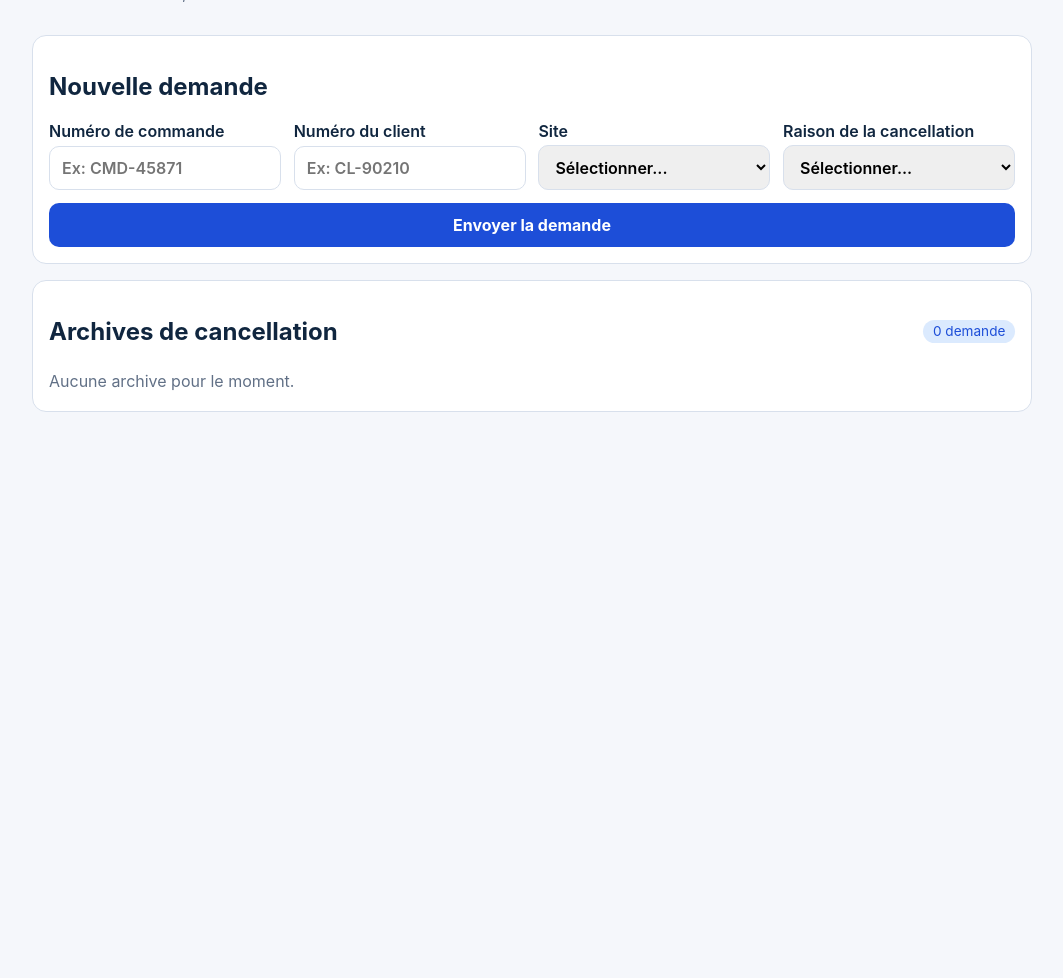
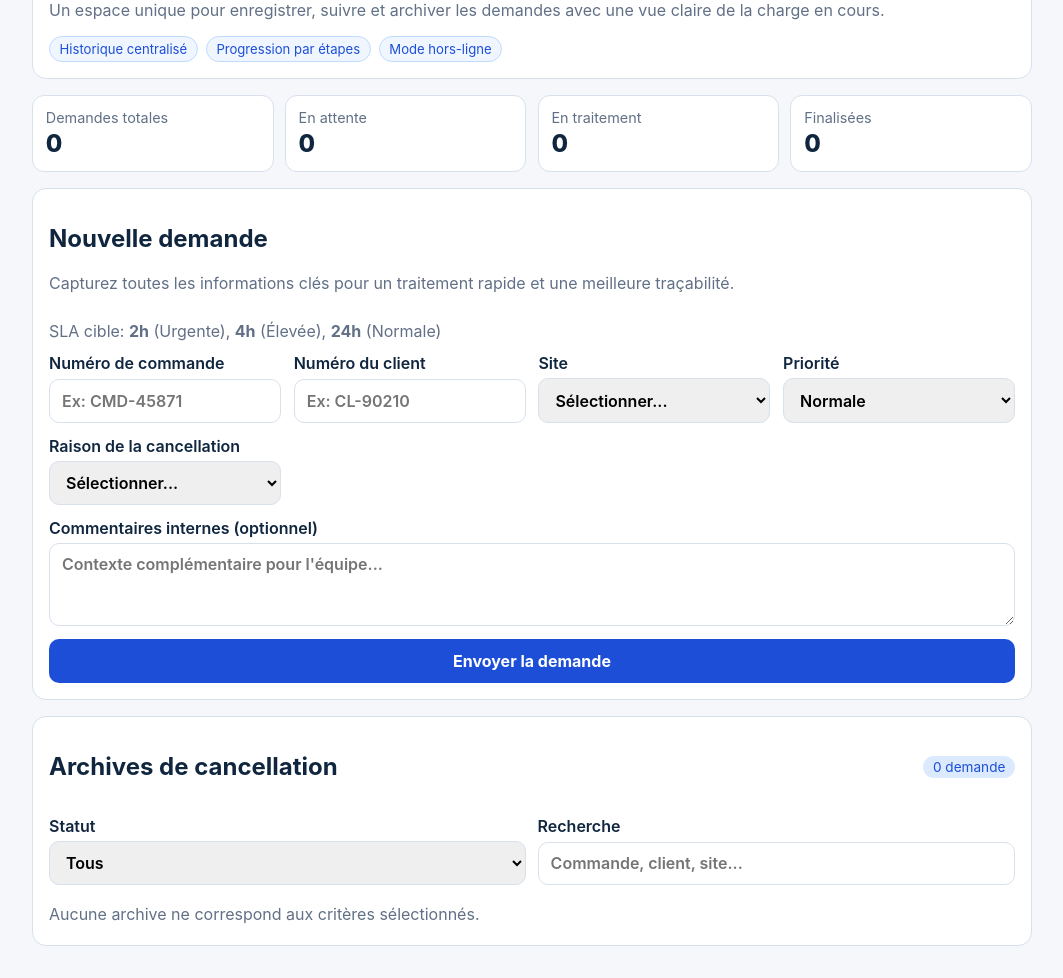
Before and after one commit to cfddf486w5-crypto/App2, a plain HTML site: page index.html in a window 1280 px wide. Shown: the part 129-1107 px from the top of the page, without its empty margins (108-1171 px from the left). Before the commit the page ends 800 px from the top, so only its background shows below. Drawn offline with Linux system fonts and the light colour scheme.

Commit message:
Polish cancellation dashboard with richer content and controls

```diff
--- a/css/theme.css
+++ b/css/theme.css
@@ -27,9 +27,23 @@ body {
   gap: 1rem;
 }
 
+.hero {
+  background: linear-gradient(130deg, #ffffff 20%, #eef4ff 100%);
+}
+
 .hero h1 { margin: 0.3rem 0; }
 .kicker { margin: 0; color: var(--primary); font-weight: 700; }
 .hero p { color: var(--muted); }
+
+.pill-row { display: flex; gap: 0.5rem; flex-wrap: wrap; margin-top: 0.75rem; }
+.pill {
+  border: 1px solid #bfdbfe;
+  color: var(--primary);
+  background: #eff6ff;
+  border-radius: 999px;
+  font-size: 0.82rem;
+  padding: 0.25rem 0.6rem;
+}
 
 .card {
   background: var(--card);
@@ -37,6 +51,25 @@ body {
   border-radius: 14px;
   padding: 1rem;
 }
+
+.dashboard-grid {
+  display: grid;
+  grid-template-columns: repeat(auto-fit, minmax(160px, 1fr));
+  gap: 0.7rem;
+}
+
+.stat-card {
+  background: var(--card);
+  border: 1px solid var(--line);
+  border-radius: 12px;
+  padding: 0.8rem;
+}
+
+.label { margin: 0; color: var(--muted); font-size: 0.9rem; }
+.value { margin: 0.2rem 0 0; font-size: 1.5rem; font-weight: 800; }
+.muted { color: var(--muted); }
+.helper { margin: 0; color: var(--muted); }
+.split { display: grid; gap: 0.75rem; }
 
 .form-grid {
   display: grid;
@@ -80,6 +113,13 @@ input, select, textarea {
   align-items: center;
 }
 
+.toolbar {
+  margin: 0.9rem 0;
+  display: grid;
+  grid-template-columns: repeat(auto-fit, minmax(220px, 1fr));
+  gap: 0.7rem;
+}
+
 .badge {
   background: var(--primary-soft);
   color: var(--primary);
@@ -104,7 +144,7 @@ input, select, textarea {
 }
 
 .archive-top h3 { margin: 0; }
-.meta, .reason { margin: 0.3rem 0; color: var(--muted); }
+.meta, .reason, .notes { margin: 0.3rem 0; color: var(--muted); }
 
 .status {
   font-size: 0.8rem;
--- a/index.html
+++ b/index.html
@@ -3,20 +3,49 @@
 <head>
   <meta charset="UTF-8" />
   <meta name="viewport" content="width=device-width, initial-scale=1.0" />
-  <title>Suivi de cancellation de commande</title>
+  <title>Centre de suivi des annulations de commandes</title>
   <link rel="stylesheet" href="css/theme.css" />
 </head>
 <body>
   <main class="container">
-    <header class="hero">
-      <p class="kicker">Service clientèle</p>
-      <h1>App de suivi de cancellation de commande</h1>
-      <p>Créer une demande, suivre son traitement et conserver l’archive finale.</p>
+    <header class="hero card">
+      <p class="kicker">Service clientèle • Opérations</p>
+      <h1>Centre de suivi des annulations de commandes</h1>
+      <p>Un espace unique pour enregistrer, suivre et archiver les demandes avec une vue claire de la charge en cours.</p>
+      <div class="pill-row">
+        <span class="pill">Historique centralisé</span>
+        <span class="pill">Progression par étapes</span>
+        <span class="pill">Mode hors-ligne</span>
+      </div>
     </header>
 
-    <section class="card">
-      <h2>Nouvelle demande</h2>
-      <form id="cancel-form" class="form-grid">
+    <section class="dashboard-grid">
+      <article class="stat-card">
+        <p class="label">Demandes totales</p>
+        <p id="statTotal" class="value">0</p>
+      </article>
+      <article class="stat-card">
+        <p class="label">En attente</p>
+        <p id="statPending" class="value">0</p>
+      </article>
+      <article class="stat-card">
+        <p class="label">En traitement</p>
+        <p id="statProgress" class="value">0</p>
+      </article>
+      <article class="stat-card">
+        <p class="label">Finalisées</p>
+        <p id="statDone" class="value">0</p>
+      </article>
+    </section>
+
+    <section class="card split">
+      <div>
+        <h2>Nouvelle demande</h2>
+        <p class="muted">Capturez toutes les informations clés pour un traitement rapide et une meilleure traçabilité.</p>
+      </div>
+      <p class="helper">SLA cible: <strong>2h</strong> (Urgente), <strong>4h</strong> (Élevée), <strong>24h</strong> (Normale)</p>
+
+      <form id="cancel-form" class="form-grid full">
         <label>
           Numéro de commande
           <input type="text" id="orderNumber" required placeholder="Ex: CMD-45871" />
@@ -40,6 +69,15 @@
         </label>
 
         <label>
+          Priorité
+          <select id="priority" required>
+            <option value="Normale">Normale</option>
+            <option value="Élevée">Élevée</option>
+            <option value="Urgente">Urgente</option>
+          </select>
+        </label>
+
+        <label>
           Raison de la cancellation
           <select id="reason" required>
             <option value="">Sélectionner...</option>
@@ -53,6 +91,11 @@
           <textarea id="otherReason" rows="3" placeholder="Écrire la raison..."></textarea>
         </label>
 
+        <label class="full">
+          Commentaires internes (optionnel)
+          <textarea id="internalNotes" rows="3" placeholder="Contexte complémentaire pour l'équipe..."></textarea>
+        </label>
+
         <button type="submit" class="primary full">Envoyer la demande</button>
       </form>
     </section>
@@ -61,6 +104,21 @@
       <div class="list-head">
         <h2>Archives de cancellation</h2>
         <span id="archiveCount" class="badge">0 demande</span>
+      </div>
+      <div class="toolbar">
+        <label>
+          Statut
+          <select id="statusFilter">
+            <option value="all">Tous</option>
+            <option value="pending">En attente</option>
+            <option value="progress">En traitement</option>
+            <option value="done">Finalisées</option>
+          </select>
+        </label>
+        <label>
+          Recherche
+          <input type="search" id="searchInput" placeholder="Commande, client, site..." />
+        </label>
       </div>
       <div id="archiveList" class="stack"></div>
     </section>
@@ -74,6 +132,7 @@
       </div>
       <p class="meta"></p>
       <p class="reason"></p>
+      <p class="notes"></p>
       <ul class="timeline"></ul>
       <div class="actions"></div>
     </article>
--- a/js/app.js
+++ b/js/app.js
@@ -19,6 +19,12 @@ const otherReason = document.getElementById('otherReason');
 const archiveList = document.getElementById('archiveList');
 const archiveCount = document.getElementById('archiveCount');
 const archiveTemplate = document.getElementById('archiveTemplate');
+const statusFilter = document.getElementById('statusFilter');
+const searchInput = document.getElementById('searchInput');
+const statTotal = document.getElementById('statTotal');
+const statPending = document.getElementById('statPending');
+const statProgress = document.getElementById('statProgress');
+const statDone = document.getElementById('statDone');
 
 const loadArchives = () => JSON.parse(localStorage.getItem(STORAGE_KEY) || '[]');
 const saveArchives = (archives) => localStorage.setItem(STORAGE_KEY, JSON.stringify(archives));
@@ -33,19 +39,46 @@ const statusInfo = (step) => {
   return { label: 'En attente', className: 'pending' };
 };
 
+const updateStats = (archives) => {
+  statTotal.textContent = archives.length;
+  statPending.textContent = archives.filter((archive) => archive.step === 0).length;
+  statProgress.textContent = archives.filter((archive) => archive.step > 0 && archive.step < WORKFLOW.length - 1).length;
+  statDone.textContent = archives.filter((archive) => archive.step >= WORKFLOW.length - 1).length;
+};
+
+const applyFilters = (archives) => {
+  const textFilter = searchInput.value.trim().toLowerCase();
+  const selectedStatus = statusFilter.value;
+
+  return archives.filter((archive) => {
+    const status = statusInfo(archive.step).className;
+    const statusMatch = selectedStatus === 'all' || selectedStatus === status;
+
+    const searchableText = [archive.orderNumber, archive.customerNumber, archive.site, archive.reason]
+      .join(' ')
+      .toLowerCase();
+    const searchMatch = !textFilter || searchableText.includes(textFilter);
+
+    return statusMatch && searchMatch;
+  });
+};
+
 const renderArchives = () => {
   const archives = loadArchives();
+  updateStats(archives);
+
+  const filteredArchives = applyFilters(archives)
+    .sort((a, b) => new Date(b.createdAt) - new Date(a.createdAt));
+
   archiveList.innerHTML = '';
-  archiveCount.textContent = `${archives.length} demande${archives.length > 1 ? 's' : ''}`;
+  archiveCount.textContent = `${filteredArchives.length} demande${filteredArchives.length > 1 ? 's' : ''}`;
 
-  if (!archives.length) {
-    archiveList.innerHTML = '<p class="meta">Aucune archive pour le moment.</p>';
+  if (!filteredArchives.length) {
+    archiveList.innerHTML = '<p class="meta">Aucune archive ne correspond aux critères sélectionnés.</p>';
     return;
   }
 
-  archives
-    .sort((a, b) => new Date(b.createdAt) - new Date(a.createdAt))
-    .forEach((archive) => {
+  filteredArchives.forEach((archive) => {
     const node = archiveTemplate.content.cloneNode(true);
     const status = statusInfo(archive.step);
 
@@ -54,8 +87,9 @@ const renderArchives = () => {
     statusTag.textContent = status.label;
     statusTag.classList.add(status.className);
 
-      node.querySelector('.meta').textContent = `Client: ${archive.customerNumber} • Créée: ${new Date(archive.createdAt).toLocaleString('fr-CA')}`;
+    node.querySelector('.meta').textContent = `Client: ${archive.customerNumber} • Priorité: ${archive.priority || 'Normale'} • Créée: ${new Date(archive.createdAt).toLocaleString('fr-CA')}`;
     node.querySelector('.reason').textContent = `Raison: ${archive.reason}`;
+    node.querySelector('.notes').textContent = archive.notes ? `Notes: ${archive.notes}` : 'Notes: Aucune note interne.';
 
     const timeline = node.querySelector('.timeline');
     WORKFLOW.forEach((item, index) => {
@@ -102,6 +136,9 @@ reasonSelect.addEventListener('change', () => {
   otherReason.required = isOther;
 });
 
+statusFilter.addEventListener('change', renderArchives);
+searchInput.addEventListener('input', renderArchives);
+
 form.addEventListener('submit', (event) => {
   event.preventDefault();
 
@@ -110,6 +147,8 @@ form.addEventListener('submit', (event) => {
     orderNumber: document.getElementById('orderNumber').value.trim(),
     customerNumber: document.getElementById('customerNumber').value.trim(),
     site: document.getElementById('site').value,
+    priority: document.getElementById('priority').value,
+    notes: document.getElementById('internalNotes').value.trim(),
     reason: reasonSelect.value === 'Autre' ? `Autre: ${otherReason.value.trim()}` : reasonSelect.value,
     step: 0,
     createdAt: new Date().toISOString(),
```
Lines whose indentation alone changed are shown as unchanged.
